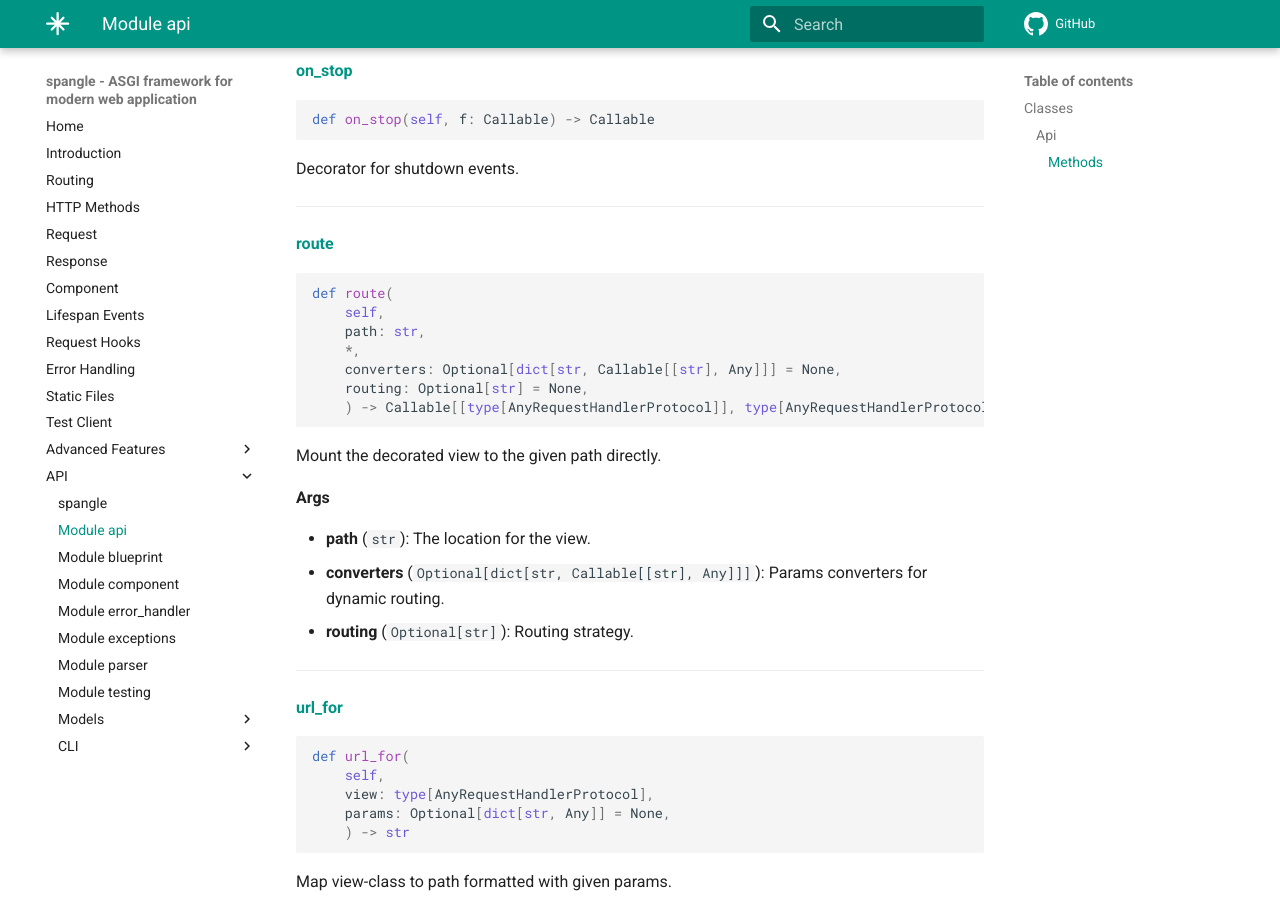
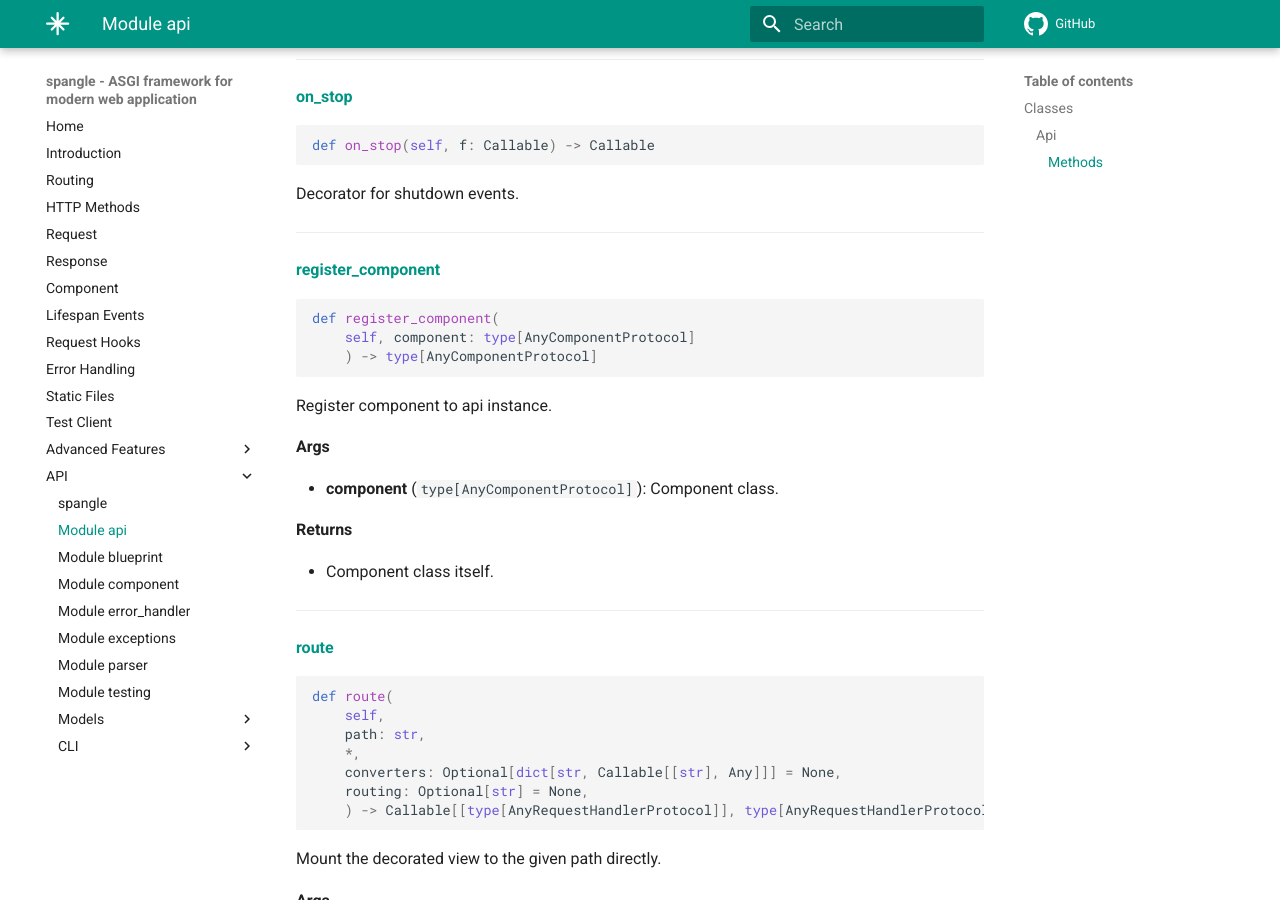
Before and after one commit to tkamenoko/spangle, an MkDocs documentation site: the page built from markdown/api/api-py.md, in a window 1280 px wide and 900 px high, scrolled down 4626 px. Built offline with MkDocs 1.6.1 and Material for MkDocs 9.7.7, drawn with Linux system fonts in a browser that asks for light colours; comment, search, counter and statistics services are not loaded; some of the changed text lies outside the part shown.

Commit message:
fix: component

````diff
--- a/markdown/api/api-py.md
+++ b/markdown/api/api-py.md
@@ -19,7 +19,7 @@ class Api(
     routing="no_slash",
     default_route: Optional[str] = None,
     middlewares: Optional[list[tuple[Callable, dict]]] = None,
-    components: list[type] = None,
+    components: list[type[AnyComponentProtocol]] = None,
     max_upload_bytes: int = 10 * (2 ** 10) ** 2,)
 ```
 
@@ -66,7 +66,7 @@ The main application class.
     of returning 404.
 * **middlewares** (`Optional[list[tuple[Callable, dict]]]`): Your custom list of
     asgi middlewares. Add later, called faster.
-* **components** (`Optional[list[type]]`): list of class used in your views.
+* **components** (`Optional[list[type[AnyComponentProtocol]]]`): list of class used in your views.
 * **max_upload_bytes** (`int`): Limit of user upload size. Defaults to 10MB.
 
 
@@ -235,6 +235,26 @@ Decorator for shutdown events.
 
 ------
 
+[**register_component**](#Api.register_component){: #Api.register_component }
+
+```python
+def register_component(
+    self, component: type[AnyComponentProtocol]
+    ) -> type[AnyComponentProtocol]
+```
+
+Register component to api instance.
+
+**Args**
+
+* **component** (`type[AnyComponentProtocol]`): Component class.
+
+**Returns**
+
+* Component class itself.
+
+------
+
 [**route**](#Api.route){: #Api.route }
 
 ```python
--- a/spangle/__init__.py
+++ b/spangle/__init__.py
@@ -1,6 +1,6 @@
 from .api import Api
 from .blueprint import Blueprint
-from .component import register_component, use_api, use_component
+from .component import use_api, use_component
 from .error_handler import ErrorHandler
 from .models import Connection, Request, Response
 from .parser import UploadedFile
@@ -8,7 +8,6 @@ from .parser import UploadedFile
 __all__ = [
     "Api",
     "Blueprint",
-    "register_component",
     "use_api",
     "use_component",
     "ErrorHandler",
````
Also changed, not shown: markdown/api/component-py.md (+0 -20 lines), markdown/api/exceptions-py.md (+1 -1 lines), markdown/component.md (+2 -3 lines), 3 other files.
